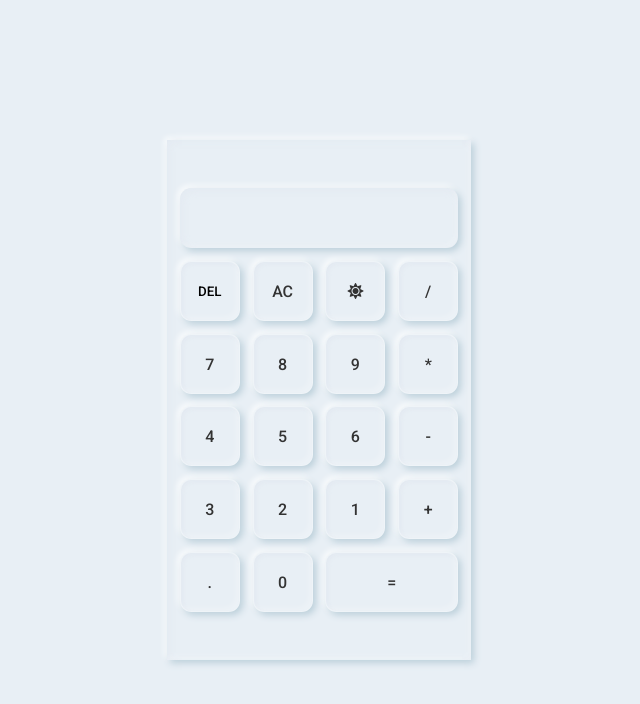
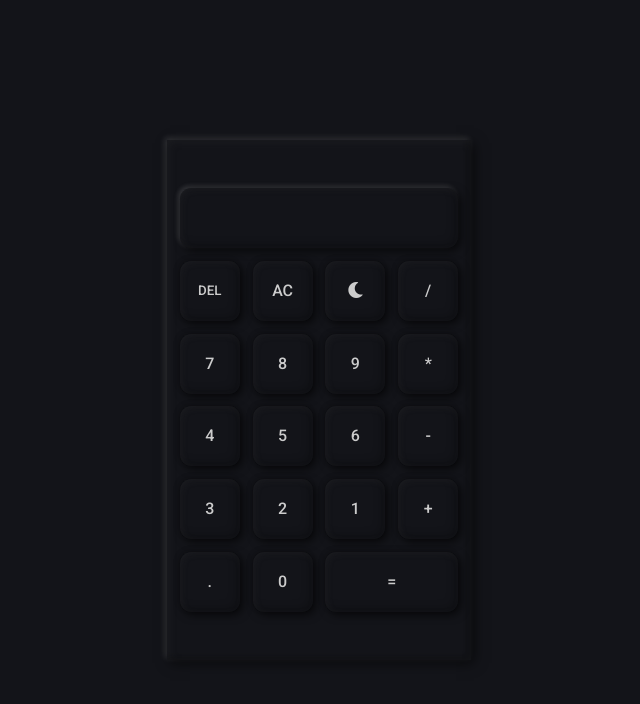
Before and after one commit to ra-raptor/neumorphic-calculator, a plain HTML site: page index.html in a window 1280 px wide. Both pictures are taken after a click on the element 676 px from the left and 290 px from the top of the page. Shown: the whole page, without its empty margins (321-961 px from the left). Drawn offline with Linux system fonts and the light colour scheme.

Commit message:
added dark mode

```diff
--- a/index.html
+++ b/index.html
@@ -8,7 +8,7 @@
     <link rel="stylesheet" href="styles/main.css">
 </head>
 <body>
-    <div class="wrapper wrapper-light">
+    <div class="wrapper wrapper-light" id="wrapper">
         <div class="screen">
             <div class="output1"></div>
             <div class="output2"></div>
--- a/scripts/main.js
+++ b/scripts/main.js
@@ -3,6 +3,7 @@ class Calculator {
     this.output1 = output1;
     this.output2 = output2;
     this.clear();
+    this.lightTheme = true;
   }
   clear() {
     this.currentOperation = "";
@@ -64,6 +65,20 @@ class Calculator {
       this.output1.innerText = this.previousOperation;
     }
   }
+  toggleTheme() {
+    if (this.lightTheme) {
+      document.body.style.background = "#131419";
+      theme.innerHTML = "<i class='fa fa-moon '></i>";
+      document.querySelector("#wrapper").classList.add("wrapper-dark");
+      document.querySelector("#wrapper").classList.remove("wrapper-light");
+    } else {
+      document.body.style.background = "#e8eff5";
+      theme.innerHTML = "<i class='fa fa-sun '></i>";
+      document.querySelector("#wrapper").classList.remove("wrapper-dark");
+      document.querySelector("#wrapper").classList.add("wrapper-light");
+    }
+    this.lightTheme = !this.lightTheme;
+  }
 }
 
 const numbers = document.querySelectorAll(".number");
@@ -107,3 +122,7 @@ del.addEventListener("click", (button) => {
   calculator.updateDisplay();
   ``;
 });
+
+theme.addEventListener("click", (btn) => {
+  calculator.toggleTheme();
+});
--- a/styles/main.scss
+++ b/styles/main.scss
@@ -14,6 +14,7 @@ html,body{
 
 body{
     background-color: #e8eff5; //
+    // background: #131419;
     display: flex;
     align-items: center;
     justify-content: center;
@@ -75,7 +76,41 @@ body{
 }
 
 .wrapper-dark{
+    color: #ccc !important;
+    background: #131419;
+    box-shadow: 3px 3px 12px rgba($color: #000000, $alpha: .61),
+    -2px -2px 6px rgba($color: #fff, $alpha: .15),
+    inset 2px 2px 8px rgba(58, 58, 58, 0.2),
+    inset -4px -4px 4px rgba(0,0,0, 0.2);
 
+    .btn {
+        color: #ccc;
+        background: #131419;
+    box-shadow: 3px 3px 8px rgba($color: #000000, $alpha: .61),
+    -2px -2px 5px rgba($color: rgb(0, 0, 0), $alpha: .15),
+    inset 2px 2px 6px rgba(58, 58, 58, 0.2),
+    inset -4px -4px 8px rgba(0, 0, 0, 0.2);
+    // border: 1px solid rgba($color: #000, $alpha: .05);
+    }
+
+    .btn:active {
+    box-shadow: 3px 3px 7px rgba($color: #000000, $alpha: .3),
+    -2px -2px 6px rgba($color: #000, $alpha: .5),
+    inset 2px 2px 8px rgba(12, 12, 12, 0.2),
+    inset -4px -4px 4px rgba(0, 0, 0, 0.2);
+    }
+
+    .btn:hover {
+        color: green;
+    }
+
+    .screen {
+        background: #131419;
+box-shadow: 3px 3px 8px rgba($color: #000000, $alpha: .61),
+-2px -2px 5px rgba($color: #fff, $alpha: .15),
+inset 2px 2px 6px rgba(58, 58, 58, 0.2),
+inset -4px -4px 8px rgba(0, 0, 0, 0.2);
+    }
 }
 
 .wrapper-light{
@@ -109,5 +144,4 @@ body{
         inset 2px 2px 8px rgba(209, 217, 230, 0.2),
         inset -4px -4px 4px rgba(255, 255, 255, .2);
     }
-
 }
```
Also changed, not shown: styles/main.css, 1 other file.
